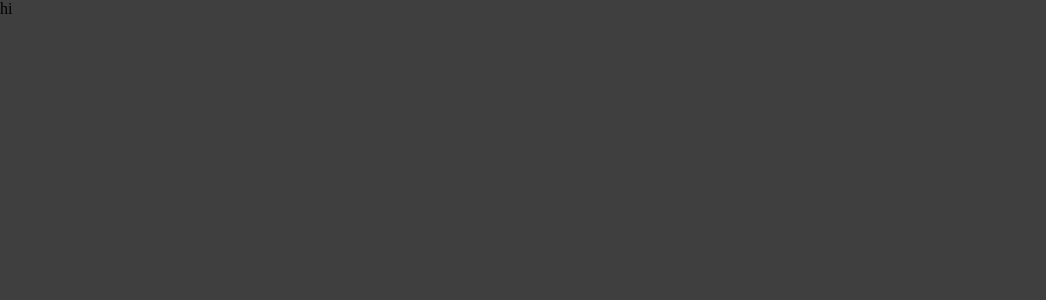
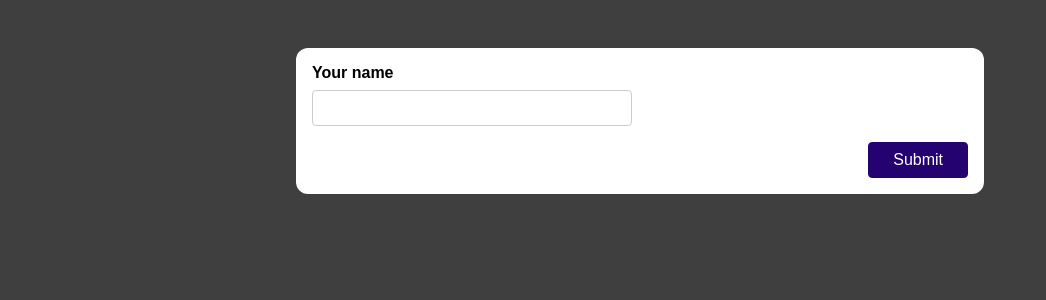
Before and after one commit to SuryaKrishnaMoorthy/forms-16, a React (Create React App) app: page / in a window 1280 px wide. Shown: the top 300 px of the page, without its empty margins (0-1046 px from the left). Built offline with nearby package versions, Linux system fonts and the light colour scheme.

Commit message:
add simple form components

```diff
--- a/src/App.js
+++ b/src/App.js
@@ -1,8 +1,8 @@
-
+import SimpleInput from './components/SimpleInput';
 function App() {
   return (
-    <div className="App">
-      hi
+    <div className="app">
+      <SimpleInput />
     </div>
   );
 }
--- /dev/null
+++ b/src/components/SimpleInput.js
@@ -0,0 +1,15 @@
+const SimpleInput = (props) => {
+	return (
+		<form>
+			<div className="form-control">
+				<label htmlFor="name">Your name</label>
+				<input type="text" id="name" />
+			</div>
+			<div className="form-actions">
+				<button>Submit</button>
+			</div>
+		</form>
+	);
+};
+
+export default SimpleInput;
--- a/src/index.css
+++ b/src/index.css
@@ -1,4 +1,100 @@
+* {
+  box-sizing: border-box;
+}
+
+html {
+  font-family: 'Noto Sans JP', sans-serif;
+}
+
 body {
   margin: 0;
   background-color: #3f3f3f;
 }
+
+.app {
+  width: 90%;
+  max-width: 43rem;
+  padding: 1rem;
+  border-radius: 12px;
+  background-color: white;
+  margin: 3rem auto;
+}
+
+.form-control {
+  margin-bottom: 1rem;
+}
+
+.form-control input,
+.form-control label {
+  display: block;
+}
+
+.form-control label {
+  font-weight: bold;
+  margin-bottom: 0.5rem;
+}
+
+.form-control input,
+.form-control select {
+  font: inherit;
+  padding: 0.5rem;
+  border-radius: 4px;
+  border: 1px solid #ccc;
+  width: 20rem;
+  max-width: 100%;
+}
+
+.form-control input:focus {
+  outline: none;
+  border-color: #240370;
+  background-color: #e0d4fd;
+}
+
+.control-group {
+  display: flex;
+  column-gap: 1rem;
+  flex-wrap: wrap;
+}
+
+.control-group, .form-control {
+  min-width: 15rem;
+  flex: 1;
+}
+
+button {
+  font: inherit;
+  background-color: #240370;
+  color: white;
+  border: 1px solid #240370;
+  padding: 0.5rem 1.5rem;
+  border-radius: 4px;
+  cursor: pointer;
+}
+
+button:hover,
+button:active {
+  background-color: #33059e;
+  border-color: #33059e;
+}
+
+.form-actions {
+  text-align: right;
+}
+
+.form-actions button {
+  margin-left: 1rem;
+}
+
+.invalid input {
+  border: 1px solid #b40e0e;
+  background-color: #fddddd;
+}
+
+.invalid input:focus {
+  border-color: #ff8800;
+  background-color: #fbe8d2;
+}
+
+.error-text {
+  color: #b40e0e;
+}
```
Also changed, not shown: src/components/BasicForm.js (added, +25 -0 lines).
